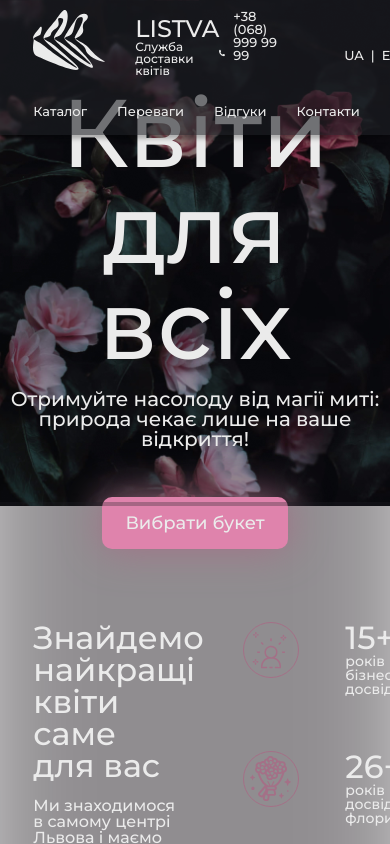
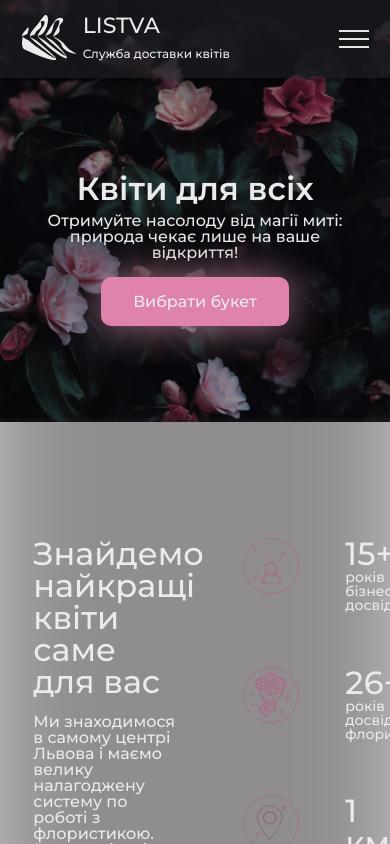
Before and after one commit to MaksMBO/Listva-Empat-, a React (Create React App) app: page / in a window 390 px wide. Shown: the top 844 px of the page. Built offline with nearby package versions, Linux system fonts and the light colour scheme.

Commit message:
phone header & landing-main

```diff
--- a/src/components/Header/index.jsx
+++ b/src/components/Header/index.jsx
@@ -1,6 +1,7 @@
 import { ReactComponent as LogoImage } from "../../assets/images/header/Logo.svg";
 import { ReactComponent as BasketImage } from "../../assets/images/header/basket.svg";
 import { ReactComponent as PhoneImage } from "../../assets/images/header/phone.svg";
+import { ReactComponent as BurgerButtonImage } from "../../assets/images/header/burgerButton.svg";
 
 import "../../styles/headerStyled.scss";
 
@@ -65,6 +66,7 @@ export default function Header() {
           </a>
         </div>
       </div>
+      <BurgerButtonImage className="header__burger-button" />
     </header>
   );
 }
--- a/src/styles/headerStyled.scss
+++ b/src/styles/headerStyled.scss
@@ -2,6 +2,11 @@ $header-padding-top: 0.625rem;
 $header-padding-right: 8.54%;
 $header-padding-bottom: 1.063rem;
 $header-padding-left: 8.54%;
+
+$header-padding-top-mobile: 0.9375rem;
+$header-padding-right-mobile: 5.33%;
+$header-padding-bottom-mobile: 0.9375rem;
+$header-padding-left-mobile: 5.33%;
 
 $header-background-color: rgba(30, 32, 37, 0.6);
 
@@ -113,4 +118,46 @@ $header-font-size: 0.8125rem;
   &__logo {
     margin-right: 1.875rem;
   }
+
+  &__burger-button {
+    display: none;
+  }
+
+  @media (max-width: 740px) {
+    &__contact,
+    &__navigation {
+      display: none;
+    }
+    &__container {
+      margin-bottom: 0;
+    }
+    &__logo {
+      width: 56px;
+      height: 45px;
+      margin-right: 0.375rem;
+    }
+    &__logo-text {
+      display: flex;
+      flex-direction: column;
+      justify-content: space-between;
+    }
+    &__title {
+      font-size: 22px;
+    }
+  }
 }
+
+@media (max-width: 740px) {
+  .header {
+    padding: $header-padding-top-mobile $header-padding-right-mobile
+      $header-padding-bottom-mobile $header-padding-left-mobile;
+    display: flex;
+    justify-content: space-between;
+    align-items: center;
+
+    &__burger-button {
+      display: block;
+      cursor: pointer;
+    }
+  }
+}
--- a/src/styles/landing-main.scss
+++ b/src/styles/landing-main.scss
@@ -60,6 +60,44 @@
       font-size: 18px;
     }
   }
+
+  @media (max-width: 860px) {
+    &__title {
+      font-size: 82px;
+    }
+  }
+
+  @media (max-width: 740px) {
+    &__title {
+      margin-top: 77.4px;
+      font-weight: 600;
+      font-size: 32px;
+      margin-bottom: 0.5rem;
+    }
+    &__subtitle {
+      font-weight: 500;
+      font-size: 16px;
+      width: 50%;
+      margin-bottom: 1rem;
+    }
+    &__button {
+      font-weight: 500;
+      font-size: 16px;
+      padding: 0.9375rem 2rem;
+    }
+  }
+
+  @media (max-width: 620px) {
+    &__subtitle {
+      width: 70%;
+    }
+  }
+
+  @media (max-width: 400px) {
+    &__subtitle {
+      width: 80%;
+    }
+  }
 }
 
 @media (max-width: 1024px) {
@@ -67,3 +105,9 @@
     height: 60vh;
   }
 }
+
+@media (max-width: 740px) {
+  .landing-main-page {
+    height: 50vh;
+  }
+}
--- a/src/styles/landing.scss
+++ b/src/styles/landing.scss
@@ -38,4 +38,10 @@
       height: 60vh;
     }
   }
+
+  @media (max-width: 740px) {
+    &__main {
+      height: 50vh;
+    }
+  }
 }
```
Also changed, not shown: src/assets/images/header/burgerButton.svg (added).
